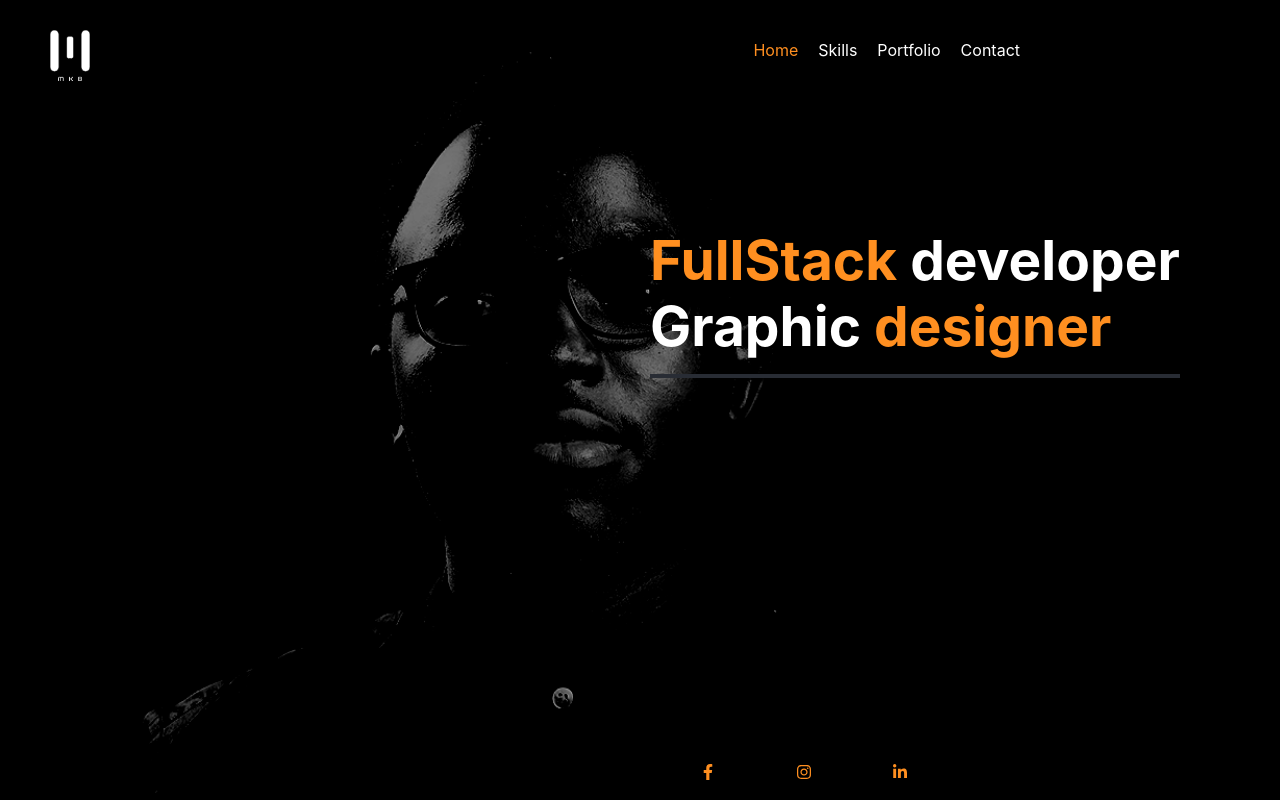
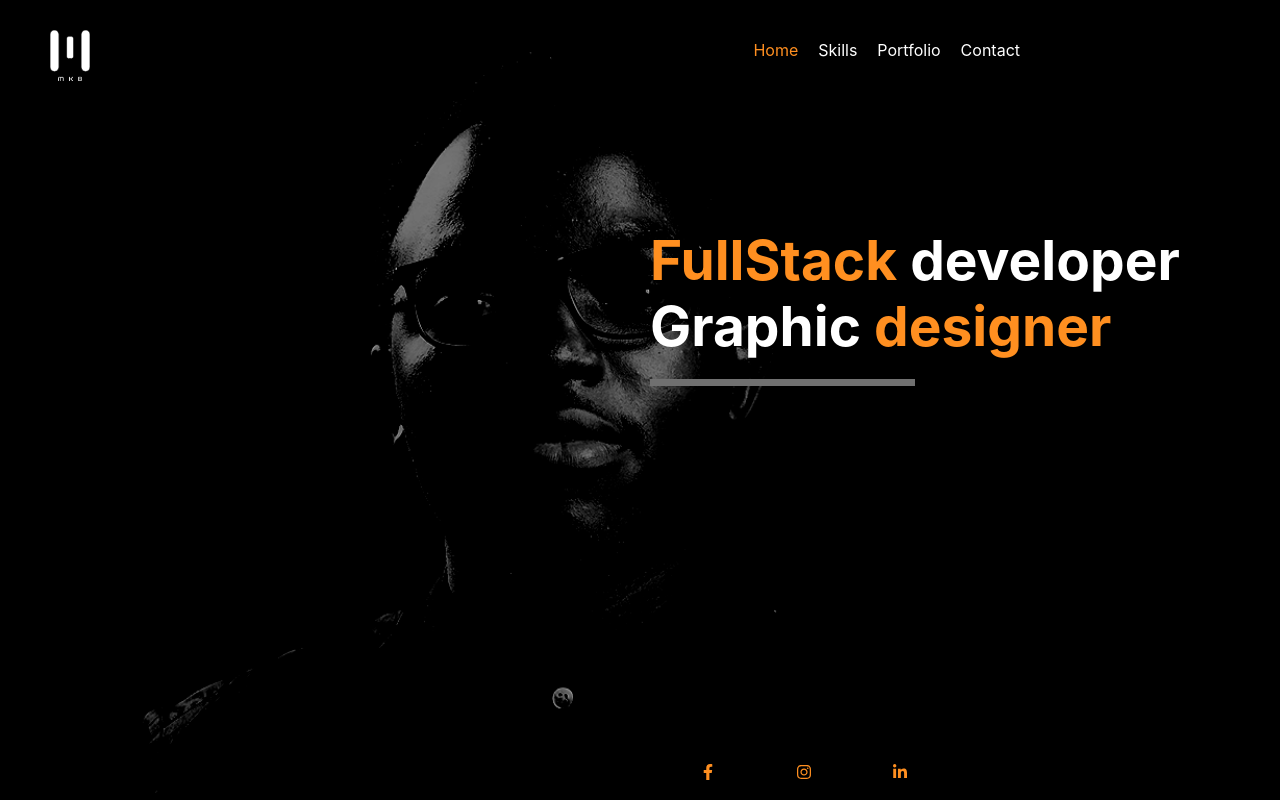
Before and after one commit to EmmaMKB/react-portfolio, a React (Create React App) app: page / in a window 1280 px wide. Shown: the top 800 px of the page. Built offline with nearby package versions, Linux system fonts and the light colour scheme.

Commit message:
✨ Add underline for banner section

```diff
--- a/src/layout/banner-section/banner-section.css
+++ b/src/layout/banner-section/banner-section.css
@@ -5,7 +5,6 @@
 }
 
 .banner-section > .content {
-    border-bottom: 4px solid #282c34;
     display: flex;
     place-content: center center;
     flex-direction: column;
@@ -14,6 +13,14 @@
     padding-bottom: 15px;
 }
 
+.banner-section > .content::after {
+    content: '';
+    background: #707070;
+    height: 7px;
+    width: 50%;
+    margin-top: 20px;
+}
+
 .banner-section > .content > h1 {
     font-size: 55px;
     margin: 0;
```
